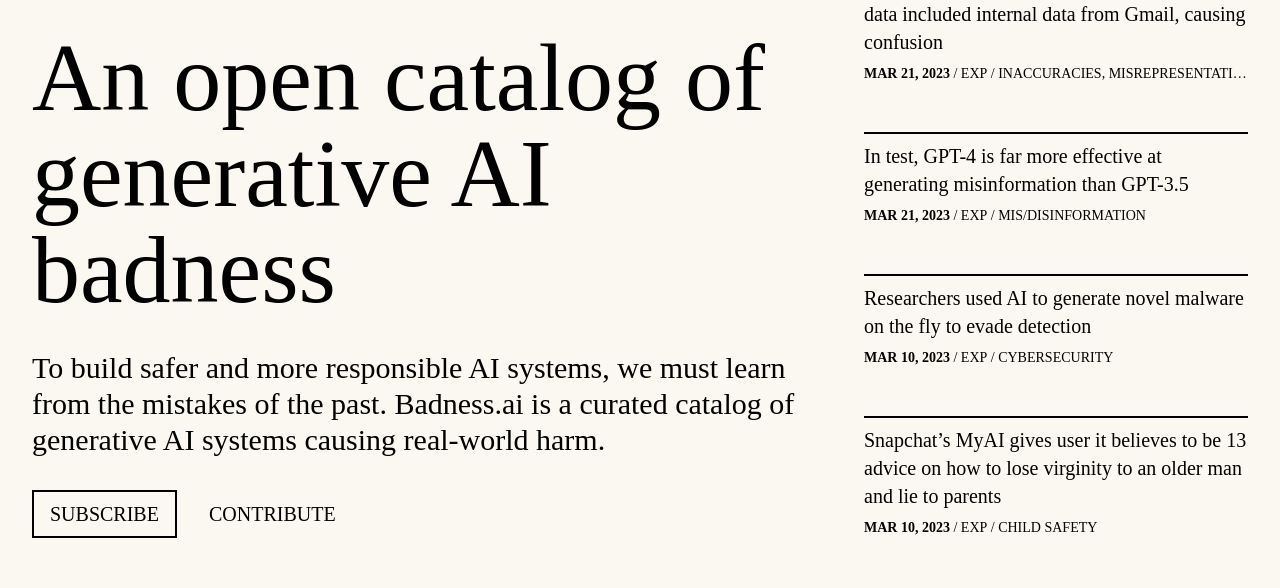
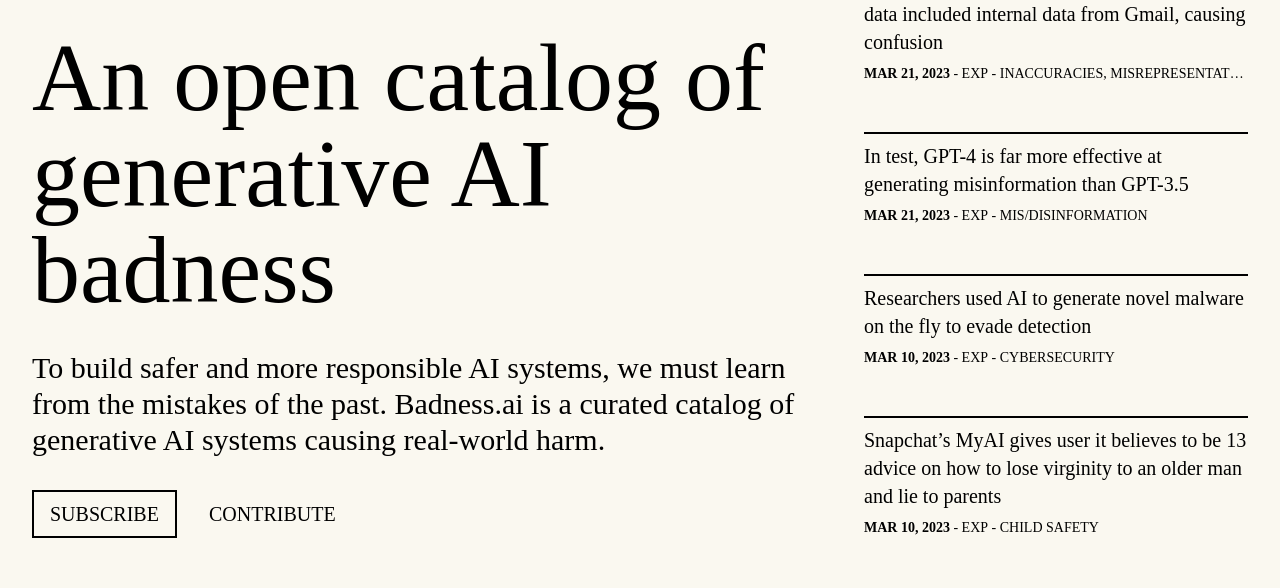
Before and after one commit to badnessdotai/catalog, a Next.js app: page / in a window 1280 px wide. Shown: the part 210-798 px from the top of the page. Built offline with nearby package versions, Linux system fonts and the light colour scheme; a web font is replaced by a local one.

Commit message:
Design tweaks

```diff
--- a/app/catalog/[slug]/page.tsx
+++ b/app/catalog/[slug]/page.tsx
@@ -96,11 +96,7 @@ export default async function EntryPage({
                       ? url.hostname.slice(4)
                       : url.hostname;
                     return (
-                      <a
-                        key={c}
-                        href={url.href}
-                        className="block max-w-full"
-                      >
+                      <a key={c} href={url.href} className="block max-w-full">
                         {`${hostname} ↗`}
                       </a>
                     );
@@ -147,18 +143,16 @@ export default async function EntryPage({
           )}
           <div>
             {relatedEntries.length > 0 && (
-              <div className="flex gap-8 w-full mt-16">
-                <div className="lg:w-5/6">
-                  <div className="font-mono uppercase lg:text-xl mb-6">
+              <div className="w-full mt-16">
+                <div className="font-mono uppercase lg:text-xl mb-8">
                   See Also
                 </div>
-                  <div className="grid grid-cols-1 md:grid-cols-2 gap-4">
+                <div className="grid grid-cols-1 md:grid-cols-2 gap-12 w-full">
                   {relatedEntries.slice(0, 4).map((e) => (
                     <div key={e.slug}>
                       <EntryCard entry={e} withTopline={true} />
                     </div>
                   ))}
-                  </div>
                 </div>
               </div>
             )}
--- a/components/EntryCard.tsx
+++ b/components/EntryCard.tsx
@@ -25,8 +25,8 @@ export default function EntryCard({
             year: "numeric",
           })}
         </span>
-        &nbsp;/&nbsp;
-        {entry.experimental && <span>EXP&nbsp;/&nbsp;</span>}
+        &nbsp;-&nbsp;
+        {entry.experimental && <span>EXP&nbsp;-&nbsp;</span>}
         {categoryString}
       </p>
     </Link>
```
Lines whose indentation alone changed are shown as unchanged.
